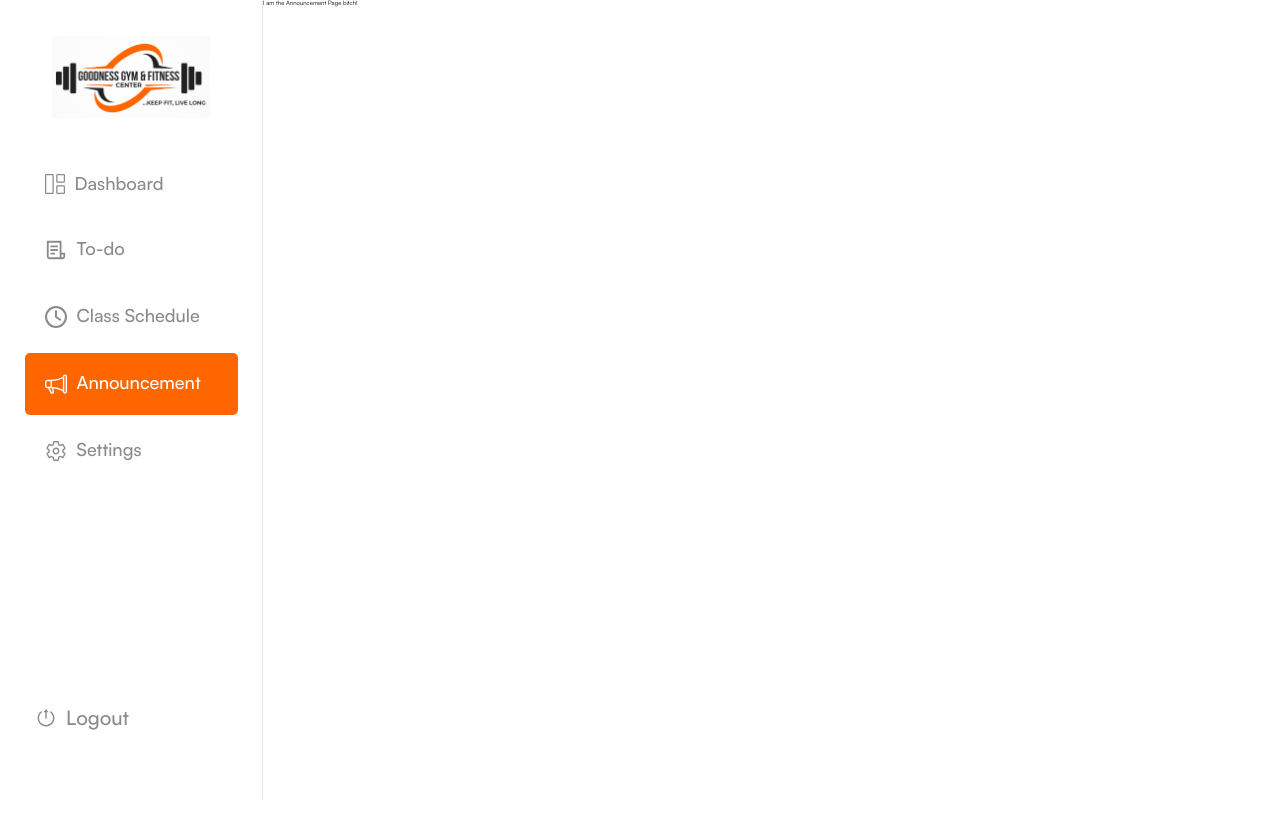
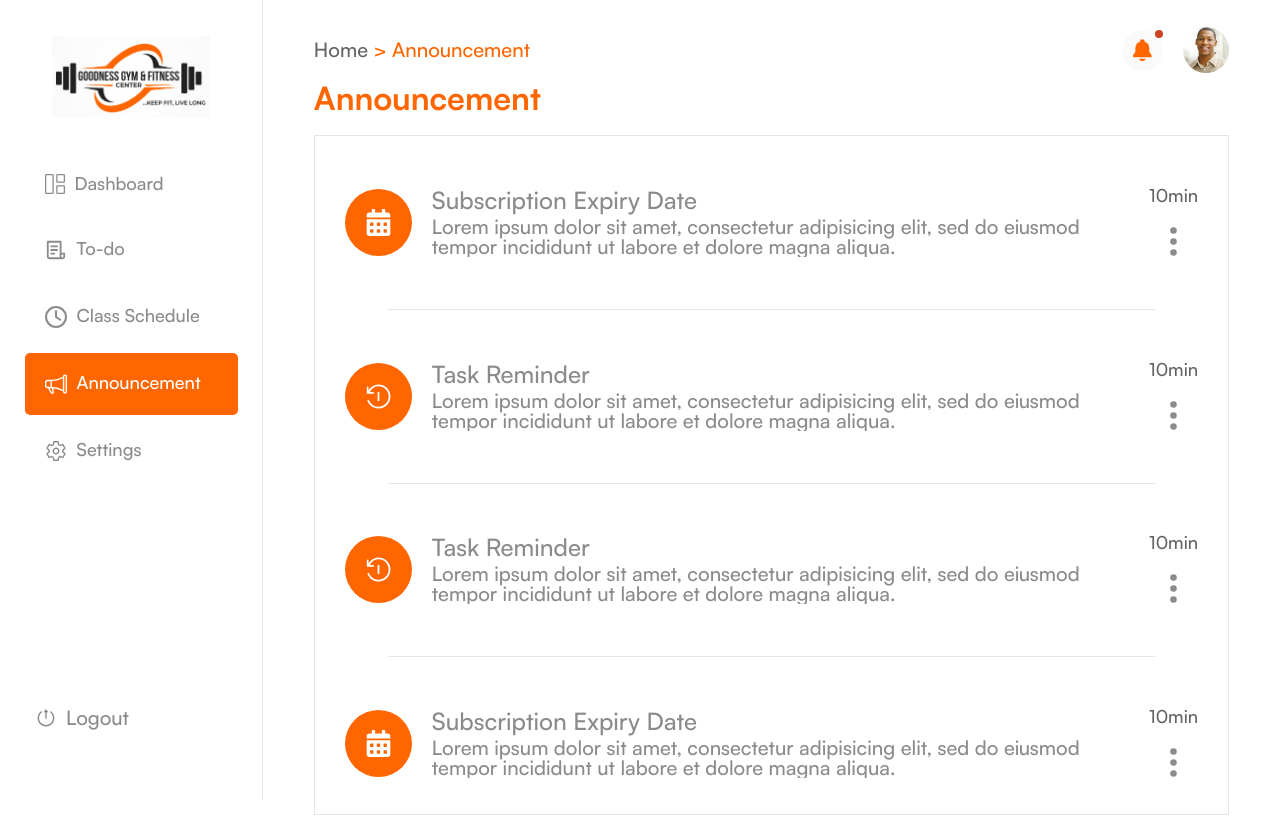
Before and after one commit to LoneBeast-hub/goodness-gym-dashboard, a React (Vite) app: page /announcement in a window 1280 px wide. Before the commit the page ends 800 px from the top, so only its background shows below. Built offline with nearby package versions, Linux system fonts and the light colour scheme.

Commit message:
done with the announcement page frontend

```diff
--- a/src/pages/announcement/announcement.page.jsx
+++ b/src/pages/announcement/announcement.page.jsx
@@ -1,6 +1,110 @@
+// components
+import Header from "../../components/header/header.component";
+// react icons
+import { FaCalendarAlt } from "react-icons/fa";
+import { RxCountdownTimer } from "react-icons/rx";
+import { BsThreeDotsVertical } from "react-icons/bs";
+
+const announcementData = [
+    {
+        type: 'subscription',
+        title: 'Subscription Expiry Date',
+        description: 'Lorem ipsum dolor sit amet, consectetur adipisicing elit, sed do eiusmod tempor incididunt ut labore et dolore magna aliqua.',
+        dateReceived: '10min'
+    },
+    {
+        type: 'task',
+        title: 'Task Reminder',
+        description: 'Lorem ipsum dolor sit amet, consectetur adipisicing elit, sed do eiusmod tempor incididunt ut labore et dolore magna aliqua.',
+        dateReceived: '10min'
+    },
+    {
+        type: 'task',
+        title: 'Task Reminder',
+        description: 'Lorem ipsum dolor sit amet, consectetur adipisicing elit, sed do eiusmod tempor incididunt ut labore et dolore magna aliqua.',
+        dateReceived: '10min'
+    },
+    {
+        type: 'subscription',
+        title: 'Subscription Expiry Date',
+        description: 'Lorem ipsum dolor sit amet, consectetur adipisicing elit, sed do eiusmod tempor incididunt ut labore et dolore magna aliqua.',
+        dateReceived: '10min'
+    },
+    {
+        type: 'task',
+        title: 'Task Reminder',
+        description: 'Lorem ipsum dolor sit amet, consectetur adipisicing elit, sed do eiusmod tempor incididunt ut labore et dolore magna aliqua.',
+        dateReceived: '10min'
+    },
+    {
+        type: 'task',
+        title: 'Task Reminder',
+        description: 'Lorem ipsum dolor sit amet, consectetur adipisicing elit, sed do eiusmod tempor incididunt ut labore et dolore magna aliqua.',
+        dateReceived: '10min'
+    },
+    {
+        type: 'subscription',
+        title: 'Subscription Expiry Date',
+        description: 'Lorem ipsum dolor sit amet, consectetur adipisicing elit, sed do eiusmod tempor incididunt ut labore et dolore magna aliqua.',
+        dateReceived: '10min'
+    },
+    {
+        type: 'task',
+        title: 'Task Reminder',
+        description: 'Lorem ipsum dolor sit amet, consectetur adipisicing elit, sed do eiusmod tempor incididunt ut labore et dolore magna aliqua.',
+        dateReceived: '10min'
+    }
+]
+
 const AnnouncementPage = () => {
     return(
-        <div>I am the Announcement Page bitch!</div>
+        <div>
+            {/* header */}
+            <Header pageName='Announcement' routeTo='/announcement' />
+            {/* body */}
+            <div className="w-[90%] mx-auto">
+                {/* heading */}
+                <p className="text-primary-100 md:mb-[2.1rem] font-bold text-[2rem] md:text-[3.2rem]">Announcement</p>
+                {/* body */}
+                <div className="md:border overflow-y-scroll max-h-[85vh] border-gray-e5 md:px-[3rem]">
+                    {/* announcements */}
+                    {
+                        announcementData.map(({type, description, title, dateReceived}, index) => {
+                            return(
+                                <div key={index}>
+                                    {/* info */}
+                                    <div className="flex py-[2rem] md:py-[5rem] gap-[2rem] justify-between items-center">
+                                        {/* flex */}
+                                        <div className="flex gap-[0.5rem] max-w-[85%] sm:max-w-[90%] items-center md:gap-[2rem]">
+                                            {/* icon */}
+                                            <div className="min-w-[33px] h-fit w-fit flex items-center justify-center md:min-w-[67px] min-h-[33px] md:min-h-[67px] rounded-full bg-primary-100 text-white">
+                                                {type === 'subscription'? <FaCalendarAlt className="text-[1.3rem] md:text-[2.7rem]" /> : <RxCountdownTimer className="text-[1.3rem] md:text-[2.7rem]" />}
+                                            </div>
+                                            {/* flex */}
+                                            <div className="flex flex-col overflow-hidden gap-[0.2rem] md:gap-[0.5rem]">
+                                                {/* title */}
+                                                <p className="md:text-[2.4rem] text-[1.2rem] text-black-2 font-medium">{title}</p>
+                                                {/* description */}
+                                                <p className="md:text-[2rem] overflow-ellipsis overflow-hidden text-[1rem] md:font-medium text-black-2 line-clamp-2">{description}</p>
+                                            </div>
+                                        </div>
+                                        {/* time recieved */}
+                                        <div className="flex flex-col items-center gap-[1.5rem] md:gap-[2rem]">
+                                            {/* time */}
+                                            <p className="font-medium text-[0.9rem] md:text-[1.8rem] text-black-100">{dateReceived}</p>
+                                            {/* icon */}
+                                            <BsThreeDotsVertical className="cursor-pointer text-black-2 text-[1.7rem] md:text-[3.5rem]" />
+                                        </div>
+                                    </div>
+                                    {/* line */}
+                                    <div className="h-[0.5px] bg-gray-e5 w-full mx-auto md:w-[90%]"></div>
+                                </div>
+                            )
+                        })
+                    }
+                </div>
+            </div>
+        </div>
     )
 }
 
```
